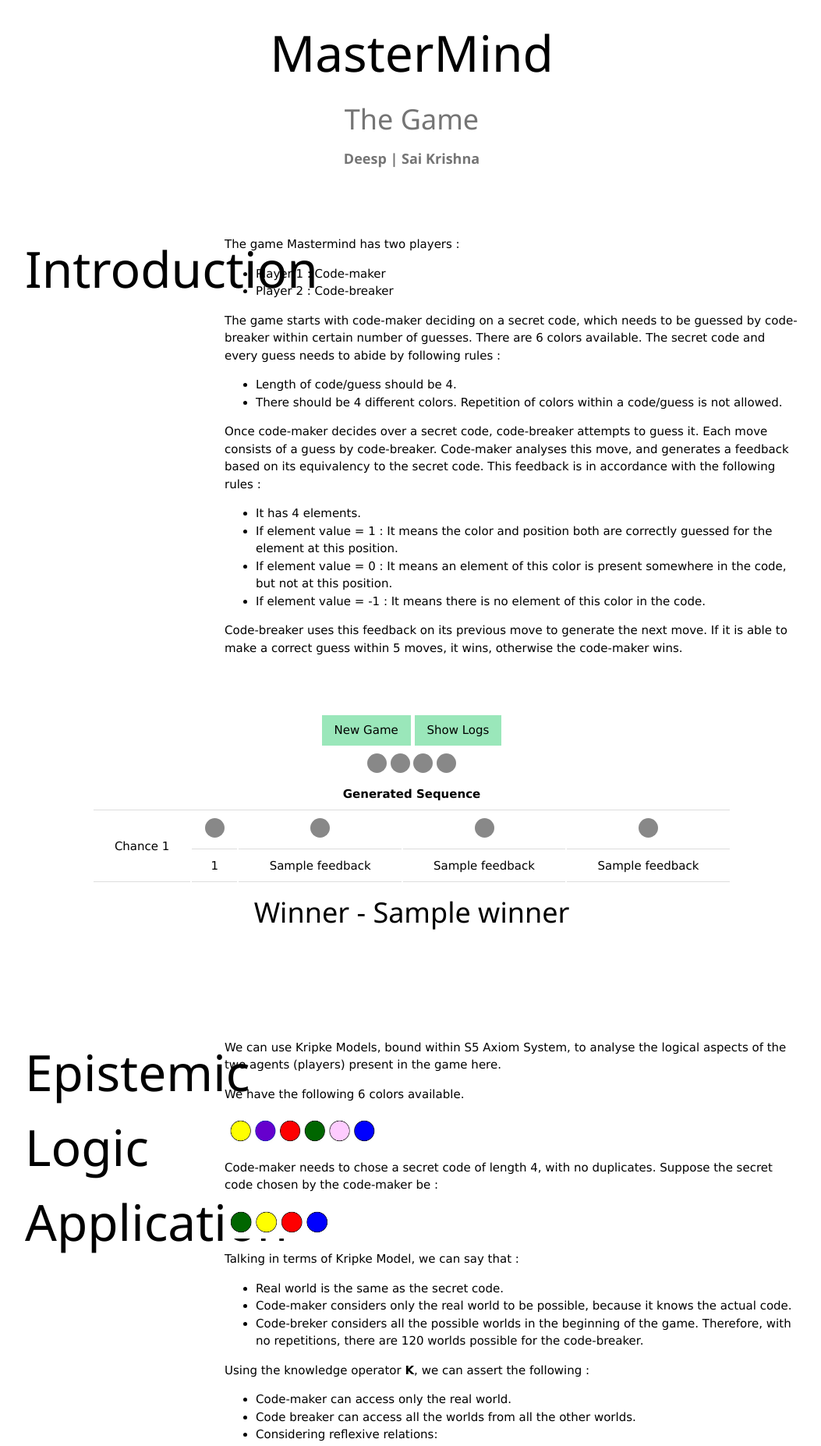
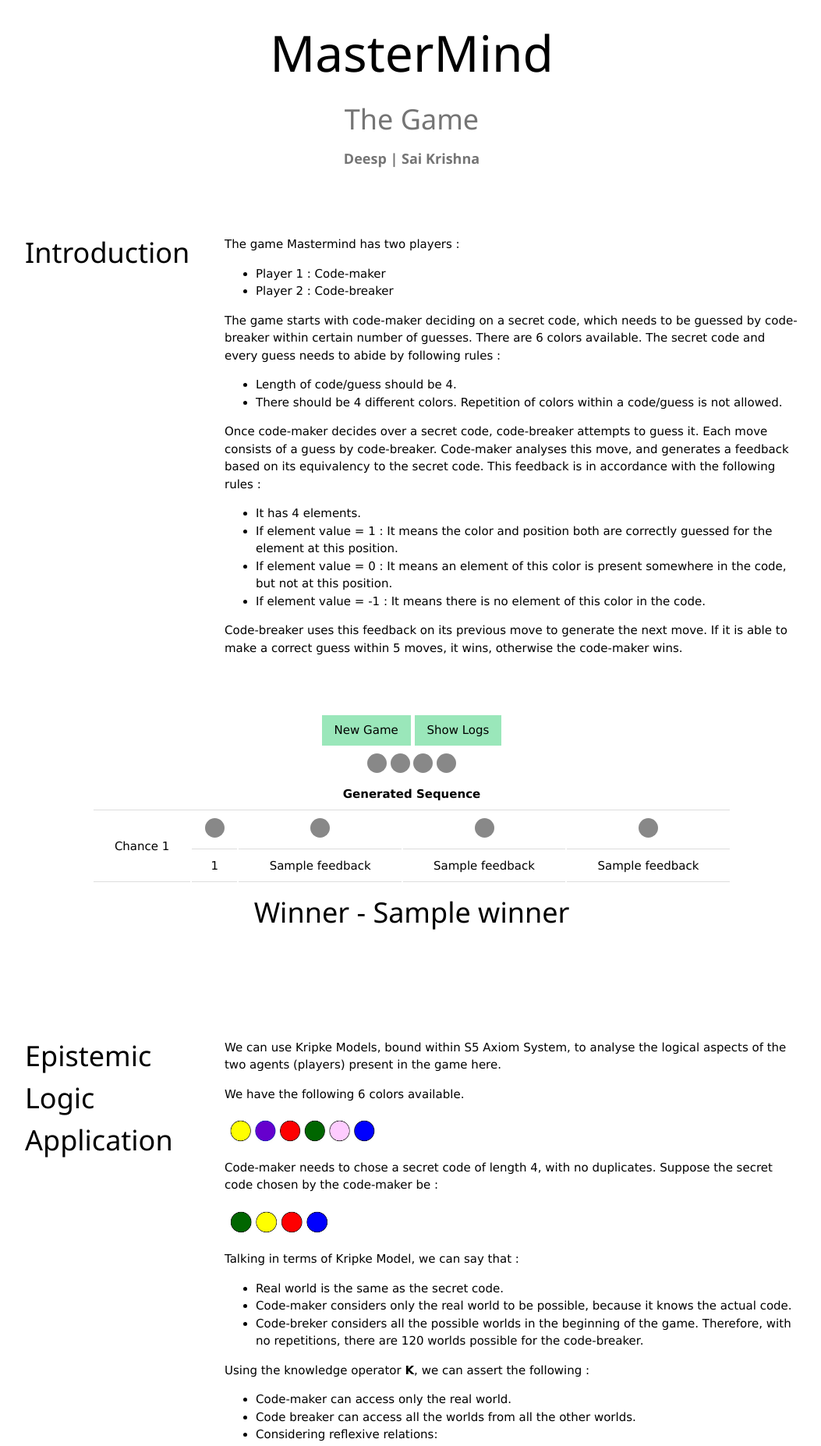
Before and after one commit to tskr1681/Mastermindgame, a Flask app: template templates/game.html in a window 1280 px wide. Shown: the top 1854 px of the page at 78% size, without its empty margins (112-1165 px from the left). Run offline with Flask 2, Linux system fonts and the light colour scheme; the template is opened without the code that fills it: most values are stand-ins (such as "Sample title", 1, 10 or a date in 2020).

Commit message:
Update game.html

```diff
--- a/templates/game.html
+++ b/templates/game.html
@@ -44,7 +44,7 @@
         </div>
         <div class="w3-row">
             <div class="w3-quarter w3-container">
-                <h1 class="w3-jumbo">Introduction</h1>
+                <h1 class="w3-xxlarge">Introduction</h1>
             </div>
             <div class="w3-threequarter w3-container w3-xmedium w3-text-black">
               <p class="">
@@ -122,7 +122,7 @@
 
             <div class="w3-row">
                 <div class="w3-quarter w3-container">
-                    <h1 class="w3-jumbo">Epistemic Logic Application </h1>
+                    <h1 class="w3-xxlarge">Epistemic Logic Application </h1>
                 </div>
                 <div class="w3-threequarter w3-container w3-xmedium w3-text-black">
                   <p class="">            <p>We can use Kripke Models, bound within S5 Axiom System, to analyse the logical aspects of the two agents (players) present in the game here.</p>
@@ -271,7 +271,7 @@
 
             <div class="w3-row">
                 <div class="w3-quarter w3-container">
-                    <h1 class="w3-jumbo w3-text-grey">Strategies</h1>
+                    <h1 class="w3-xxlarge w3-text-grey">Strategies</h1>
                 </div>
                 <div class="w3-threequarter w3-container w3-xmedium w3-text-black">
                   <p class=""><p>
@@ -331,7 +331,7 @@
 
             <div class="w3-row">
                 <div class="w3-quarter w3-container">
-                    <h1 class="w3-jumbo w3-text-grey"><b>Project Implemen tation       </b></h1>
+                    <h1 class="w3-xxlarge w3-text-grey">Project Implementation       </h1>
                 </div>
                 <div class="w3-threequarter w3-container w3-xmedium w3-text-black">
                   <p class=""><p>
```
